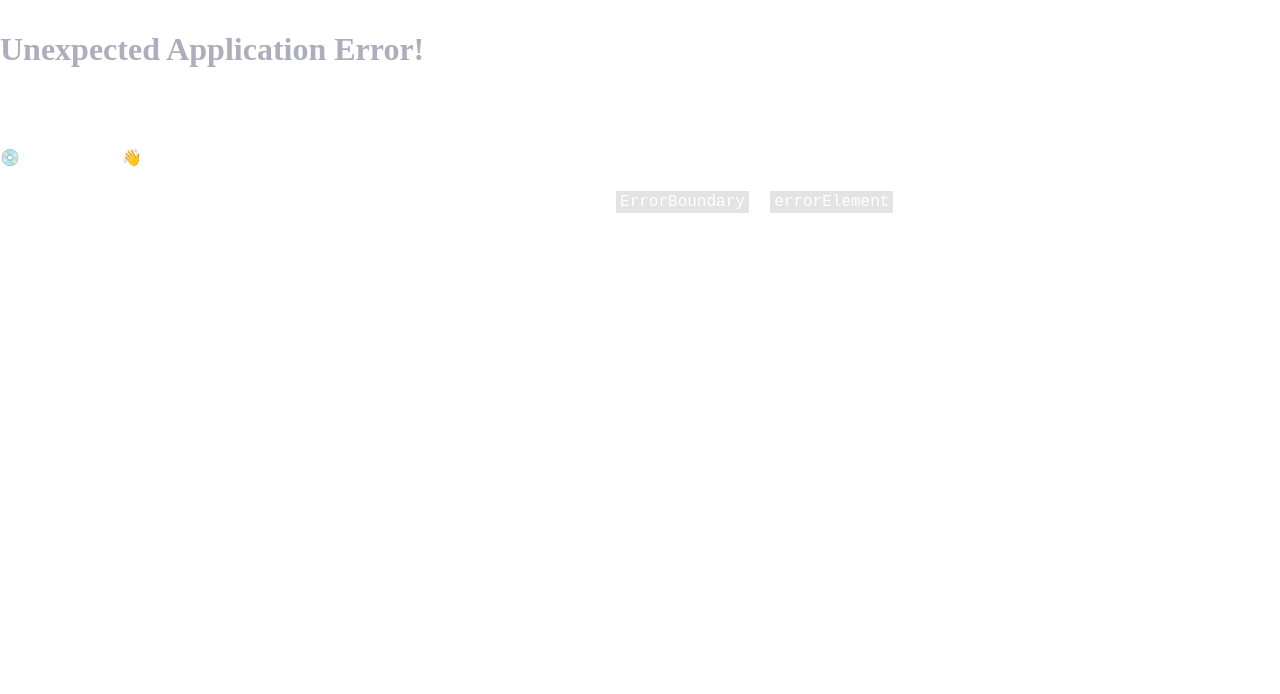
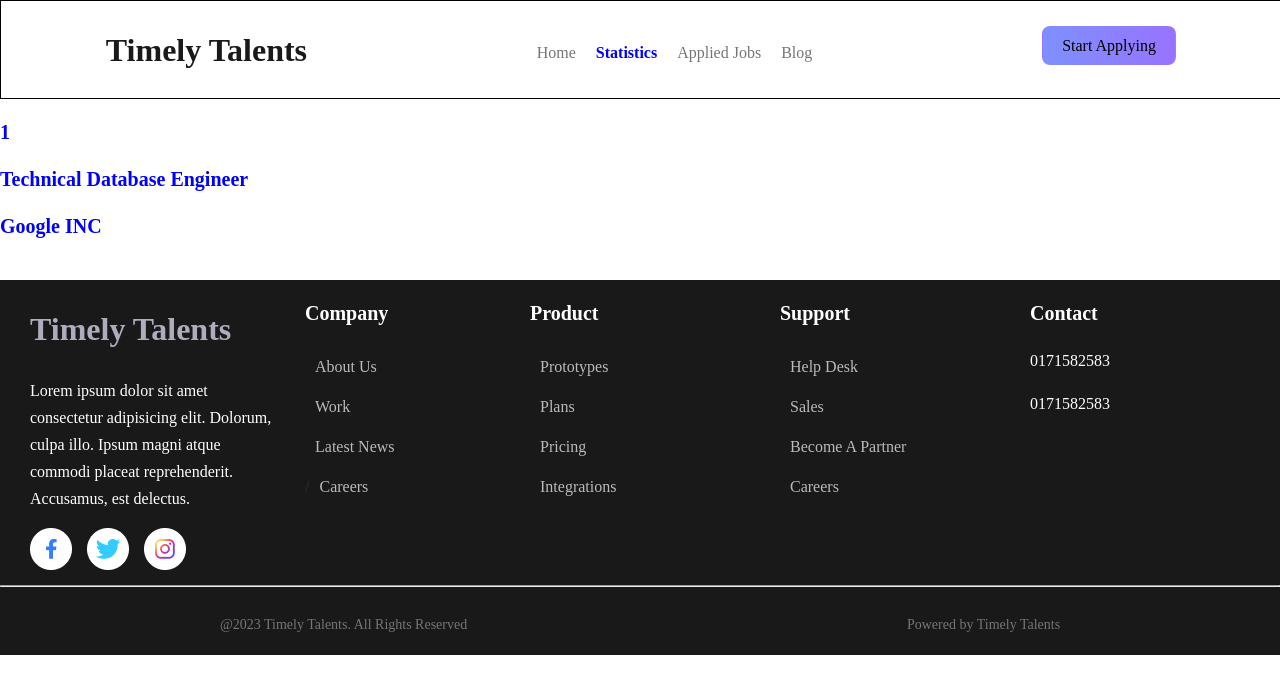
Before and after one commit to mehedihasanrupok/Carrer-Hub, a React (Vite) app: page /Vacancy/1 in a window 1280 px wide. Before the commit this address had no page. Shown: the top 694 px of the page. Built offline with nearby package versions, Linux system fonts and the light colour scheme.

Commit message:
ShowDetails

```diff
--- a/src/components/Home/Home.jsx
+++ b/src/components/Home/Home.jsx
@@ -20,9 +20,12 @@ const Home = () => {
 
 
     const [index, setIndex] = useState(4);
+    const [seeAll, setSeeAll] = useState(false);
     const initialPosts = index;
+
     const loadMore = () => {
         setIndex(index + 2);
+        setSeeAll(true);
       }
     return (
         <div>
@@ -53,7 +56,7 @@ const Home = () => {
                         ></Vacancy>)
                     }
                 </div>
-                <button onClick={loadMore} className='seeAll'>See More</button>
+              {!seeAll && <button onClick={loadMore} className='seeAll'>See More</button>}
             </div>
 
         </div>
--- /dev/null
+++ b/src/components/JobDetails/JobDetails.css
@@ -0,0 +1,3 @@
+.body-h3{
+    color: blue;
+}
--- /dev/null
+++ b/src/components/JobDetails/JobDetails.jsx
@@ -0,0 +1,29 @@
+import React, { useEffect, useState } from 'react';
+import Vacancy from '../Vacancy/Vacancy';
+import { useLoaderData, useParams } from 'react-router-dom';
+import './JobDetails.css';
+
+const JobDetails = () => {
+    const {id} = useParams();
+    const jobs = useLoaderData();
+    console.log(jobs);
+    const [jobDetails, setJobDetails] = useState([]);
+
+    useEffect( ()=>{
+        if(jobs){
+            const jobData = jobs.find(job =>job.id == id);
+            setJobDetails(jobData);
+        }
+    })
+    console.log(jobDetails);
+    return (
+        <div>
+            <h3 className='body-h3'>{jobDetails.id}</h3>
+            <h3 className='body-h3'>{jobDetails.post_name}</h3>
+            <h3 className='body-h3'>{jobDetails.company_name}</h3>
+
+        </div>
+    );
+};
+
+export default JobDetails;
--- a/src/components/Vacancy/Vacancy.jsx
+++ b/src/components/Vacancy/Vacancy.jsx
@@ -1,9 +1,11 @@
 import React from 'react';
 import './Vacancy.css';
 import { Link } from 'react-router-dom';
+import JobDetails from '../JobDetails/JobDetails';
 
 const Vacancy = ({ vacancy }) => {
-    const { company_image, post_name, company_name, job_nature, job_time, company_location, salary_range } = vacancy
+    const { company_image, post_name, company_name, job_nature, job_time, company_location, salary_range } = vacancy;
+    // const handler = () => <JobDetails keys={vacancy.id} vacancy={vacancy}></JobDetails>
     return (
         <div className='main_div'>
             <img src={company_image} alt="" />
@@ -17,7 +19,7 @@ const Vacancy = ({ vacancy }) => {
                 <p className='location'><img src="../../../public/Icons/Location Icon.png" alt="" />{company_location}</p>
                 <p className='location'><img src="../../../public/Icons/Frame.png" alt="" />Salary:{salary_range}</p>
             </div>
-            <Link to={`/${vacancy.id}`} className='button'>View Details</Link>
+            <Link to={`/Vacancy/${vacancy.id}`} className='button'>View Details</Link>
 
         </div>
     );
--- a/src/main.jsx
+++ b/src/main.jsx
@@ -11,6 +11,7 @@ import Blog from './components/Blog/Blog';
 import Statistics from './components/Statistics/Statistics';
 import Main from './components/Layout/Main';
 import AppliedJobs from './components/AppliedJobs/AppliedJobs';
+import JobDetails from './components/JobDetails/JobDetails';
 
 const router = createBrowserRouter([
   {
@@ -20,7 +21,12 @@ const router = createBrowserRouter([
       {
         path:'/',
         element:<Home></Home>,
-        loader: () => fetch('vacancy.json')
+        loader: () => fetch('/vacancy.json')
+      },
+      {
+        path:'/Vacancy/:id',
+        element:<JobDetails></JobDetails>,
+        loader: ({params}) => fetch('/vacancy.json')
       },
       {
         path:'appliedJobs',
```
